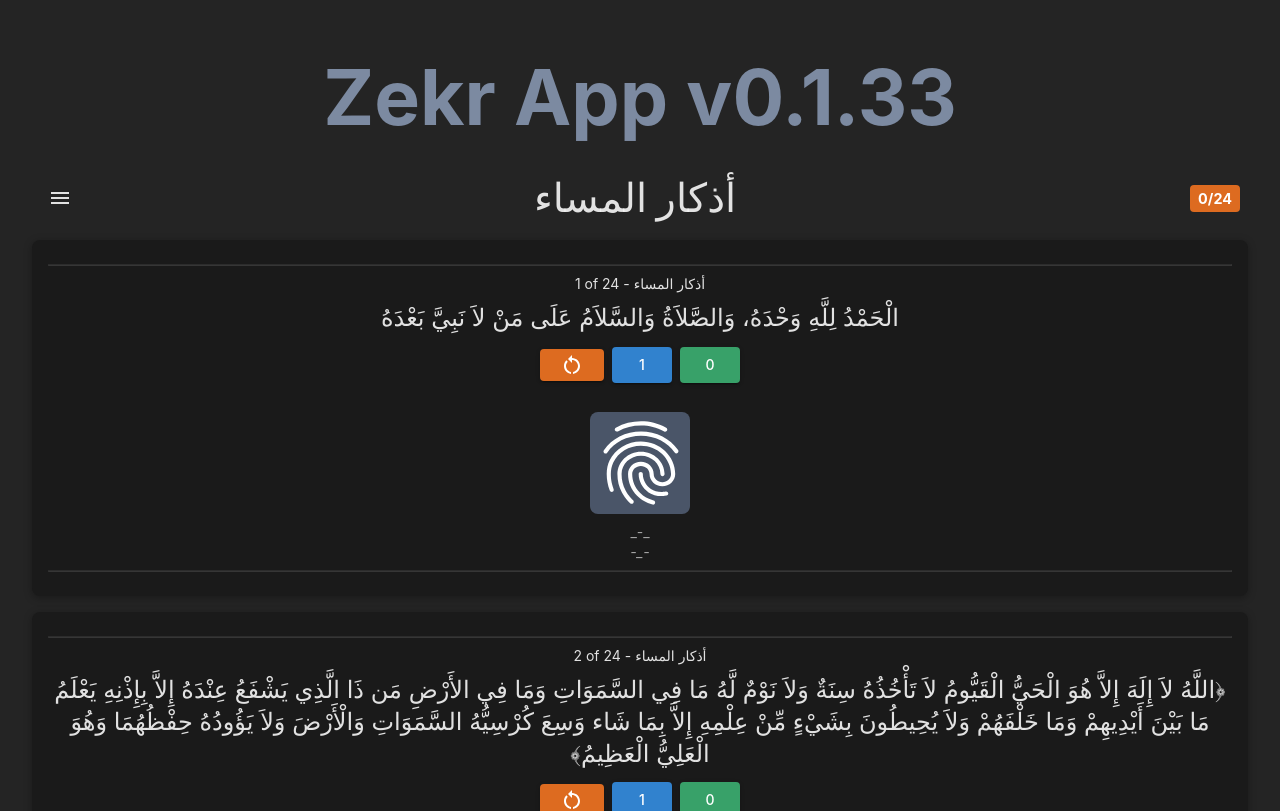
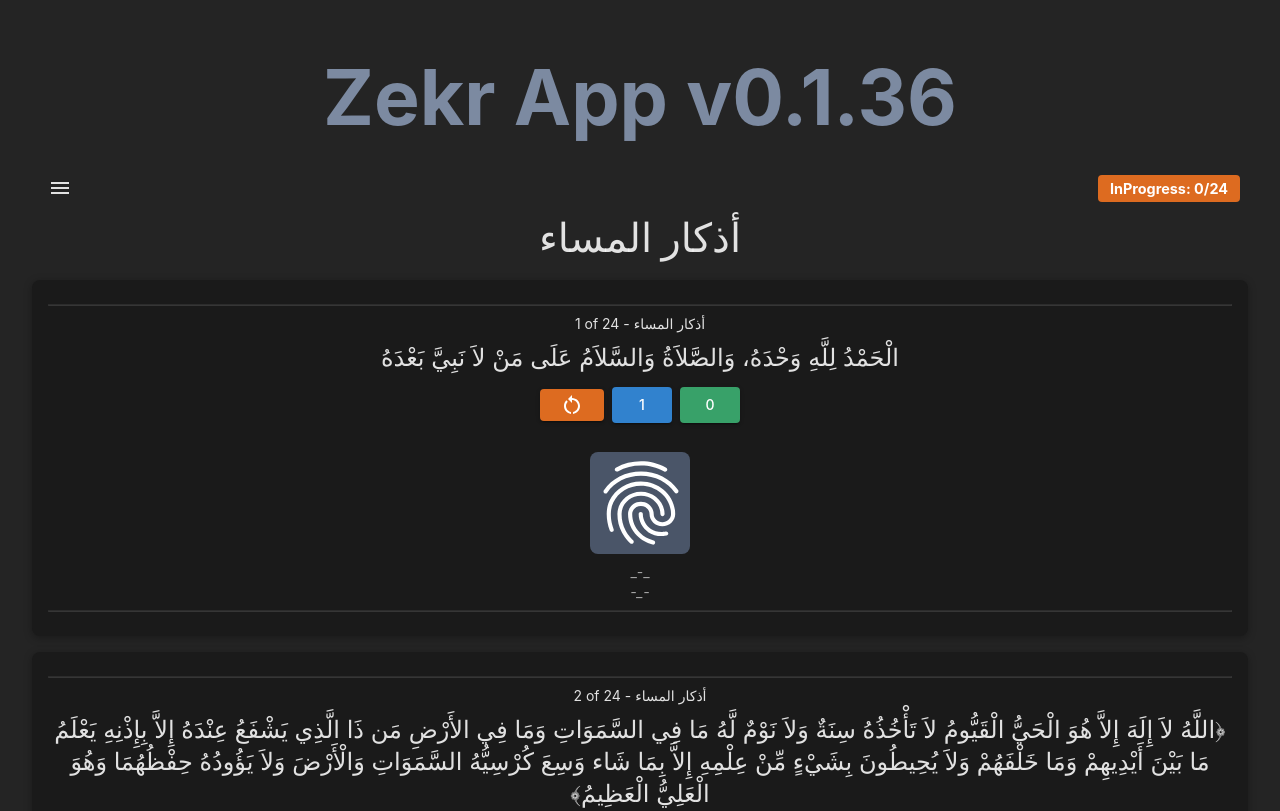
Before and after one commit to mero2online/Azkar, a React (Vite) app: page /zekr/1 in a window 1280 px wide. Shown: the top 811 px of the page. Built offline with nearby package versions, Linux system fonts and the light colour scheme.

Commit message:
EDIT: Fix long title in vertical mode

```diff
--- a/package.json
+++ b/package.json
@@ -2,7 +2,7 @@
   "name": "azkar",
   "displayName": "Zekr App",
   "private": true,
-  "version": "0.1.33",
+  "version": "0.1.36",
   "type": "module",
   "scripts": {
     "dev": "vite",
--- a/src/ZekrGUI.jsx
+++ b/src/ZekrGUI.jsx
@@ -700,42 +700,40 @@
         /* ========== VERTICAL MODE ========== */
         <>
           {/* Top bar with menu */}
+          <Box sx={{ px: 1, py: 0.5, mb: 1 }}>
             <Box
               sx={{
                 display: 'flex',
                 alignItems: 'center',
                 justifyContent: 'space-between',
-              px: 1,
-              py: 0.5,
-              mb: 1,
+                gap: 1,
               }}
             >
               <IconButton onClick={() => setDrawerOpen(true)} color='inherit'>
                 <MenuIcon />
               </IconButton>
-            <h1 style={{
-              fontSize: 'clamp(1.5rem, 6vw, 2.5rem)',
-              whiteSpace: 'nowrap',
-              margin: '0.5rem 0',
-              textAlign: 'center',
-              flex: 1,
-            }}>{current.name}</h1>
               {statusData && (
                 <Box
                   sx={{
                     backgroundColor: statusData.statusBg,
                     color: statusData.statusColor,
-                  px: 1,
+                    px: 1.5,
                     py: 0.3,
                     borderRadius: '4px',
                     fontWeight: 'bold',
                     fontSize: '0.9rem',
-                  flexShrink: 0,
                   }}
                 >
-                {statusData.activeCount}/{statusData.allLength}
+                  {statusData.statusTxt}: {statusData.activeCount}/{statusData.allLength}
                 </Box>
               )}
+            </Box>
+            <h1 style={{
+              fontSize: 'clamp(1.2rem, 5vw, 2.5rem)',
+              margin: '0.5rem 0',
+              textAlign: 'center',
+              wordBreak: 'break-word',
+            }}>{current.name}</h1>
           </Box>
 
           {/* Vertical mode drawer */}
```
Also changed, not shown: 1 other file (tests, documents, lock files or other folders). Lines whose indentation alone changed are shown as unchanged.
